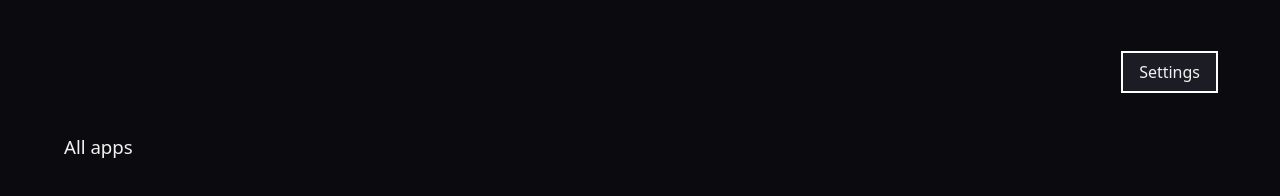
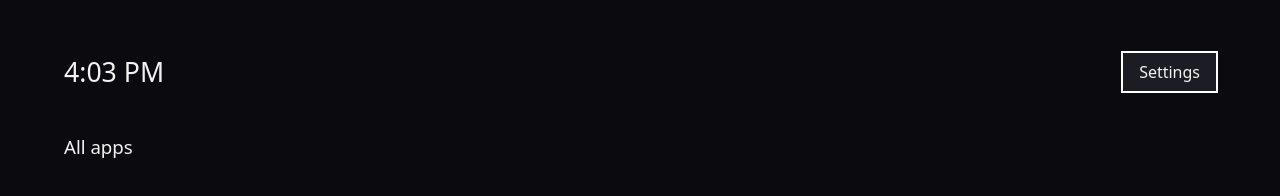
Before and after one commit to Tukyo/TTOS, a website built with Vite: page web/index.html in a window 1280 px wide. Built offline with nearby package versions, Linux system fonts and the light colour scheme.

Commit message:
Top-bar clock; TIME_MS and KEY_ACTIONS in config.ts

```diff
--- a/web/src/config.ts
+++ b/web/src/config.ts
@@ -1,4 +1,22 @@
-/** Every tweakable web-side value in one place. Kotlin values live in TTOSConfig.kt; values both sides need live in ttos.config.json. */
+import type { Action } from "./nav/types";
+import type { TimeUnits } from "./types";
+
+/** Web-side constants, imported by whichever file needs them. Kotlin's live in TTOSConfig.kt; values both sides need live in ttos.config.json. */
 
 /** How many app tiles fit in one row of the "All apps" grid; also the most apps "Recently used" shows. CSS reads it as `--columns`. */
 export const GRID_COLUMNS = 5;
+
+/** Time units in milliseconds. */
+export const TIME_MS: TimeUnits = {
+    second: 1000,
+    minute: 60000,
+};
+
+/** Which key the remote sends means which action. Back, Home, Star, YouTube and Netflix don't reach the page; Kotlin calls window hooks for those instead. */
+export const KEY_ACTIONS: Record<string, Action> = {
+    ArrowUp: "up",
+    ArrowDown: "down",
+    ArrowLeft: "left",
+    ArrowRight: "right",
+    Enter: "select",
+};
--- a/web/src/nav/keys.ts
+++ b/web/src/nav/keys.ts
@@ -1,17 +1,11 @@
+import { KEY_ACTIONS } from "../config";
+
 import type { Action, RemoteButton } from "./types";
-
-const keyMap: Record<string, Action> = {
-    ArrowUp: "up",
-    ArrowDown: "down",
-    ArrowLeft: "left",
-    ArrowRight: "right",
-    Enter: "select",
-};
 
 /** Calls `handler` for every remote action. */
 export function onAction(handler: (action: Action) => void): void {
     window.addEventListener("keydown", (event) => {
-        const action = keyMap[event.key];
+        const action = KEY_ACTIONS[event.key];
         if (!action) return;
         event.preventDefault();
         handler(action);
--- a/web/src/styles/ui.css
+++ b/web/src/styles/ui.css
@@ -7,6 +7,7 @@
 
 .top-bar {
     display: flex;
+    align-items: center;
     justify-content: flex-end;
     padding: var(--inset);
 }
@@ -15,6 +16,11 @@
     width: auto;
     aspect-ratio: auto;
     padding: 0.75rem 1.5rem;
+}
+
+.clock {
+    margin-right: auto;
+    font-size: 2.5rem;
 }
 
 .section-title {
--- /dev/null
+++ b/web/src/types.ts
@@ -0,0 +1,5 @@
+/** Time units in milliseconds. */
+export interface TimeUnits {
+    readonly second: number;
+    readonly minute: number;
+}
--- /dev/null
+++ b/web/src/ui/clock.ts
@@ -0,0 +1,16 @@
+import { TIME_MS } from "../config";
+
+/** Hours and minutes in the TV's time zone and language, e.g. "12:41 PM". */
+const format = new Intl.DateTimeFormat(undefined, { hour: "numeric", minute: "2-digit" });
+
+/** The top-bar clock. Created once, so every re-render of home reuses the same element and timer. */
+export const clock = document.createElement("div");
+clock.className = "clock";
+tick();
+
+/** Shows the current time, then runs again exactly at the start of the next minute. */
+function tick(): void {
+    const now = new Date();
+    clock.textContent = format.format(now);
+    setTimeout(tick, TIME_MS.minute - (now.getSeconds() * TIME_MS.second + now.getMilliseconds()));
+}
--- a/web/src/ui/home.ts
+++ b/web/src/ui/home.ts
@@ -1,12 +1,14 @@
 import { GRID_COLUMNS } from "../config";
 
 import { getApps, getRecentApps, launch, openSettings } from "../bridge";
-import type { AppInfo } from "../bridge/types";
 import { setRows } from "../nav/focus";
+import { clock } from "./clock";
 import { createTile } from "./tile";
 
+import type { AppInfo } from "../bridge/types";
+
 /**
- * Renders the home screen into `root`: a top bar (Settings), the "Recently used" row (at most one grid row,
+ * Renders the home screen into `root`: a top bar (clock, Settings), the "Recently used" row (at most one grid row,
  * so it never scrolls sideways; hidden when empty), then the "All apps" grid. Focus starts on the most recent
  * app, else the first app. Focusing Recently used scrolls the page to the very top, so the top bar shows too.
  */
@@ -22,7 +24,7 @@ export function renderHome(root: HTMLElement): void {
 
     const topBar = document.createElement("div");
     topBar.className = "top-bar";
-    topBar.append(settingsTile);
+    topBar.append(clock, settingsTile);
 
     const grid = document.createElement("div");
     grid.className = "grid";
```
